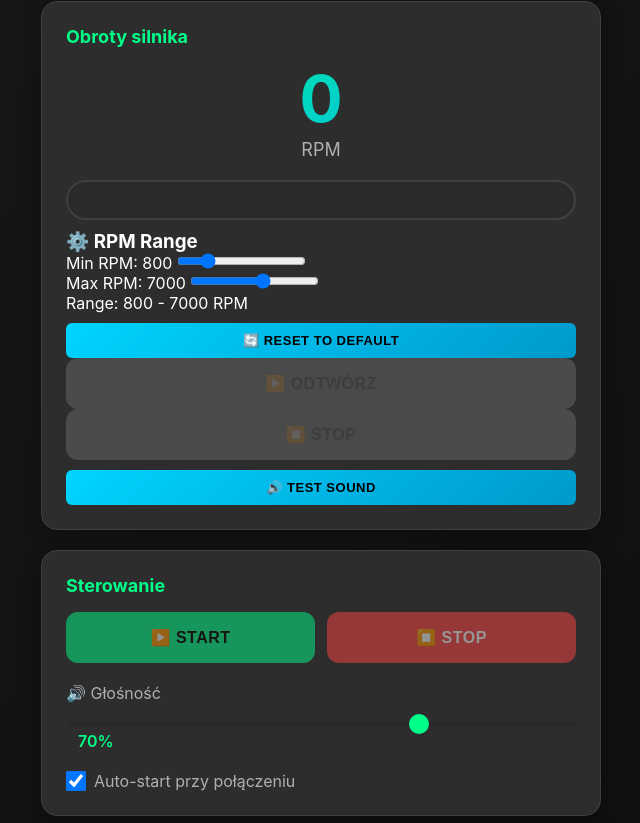
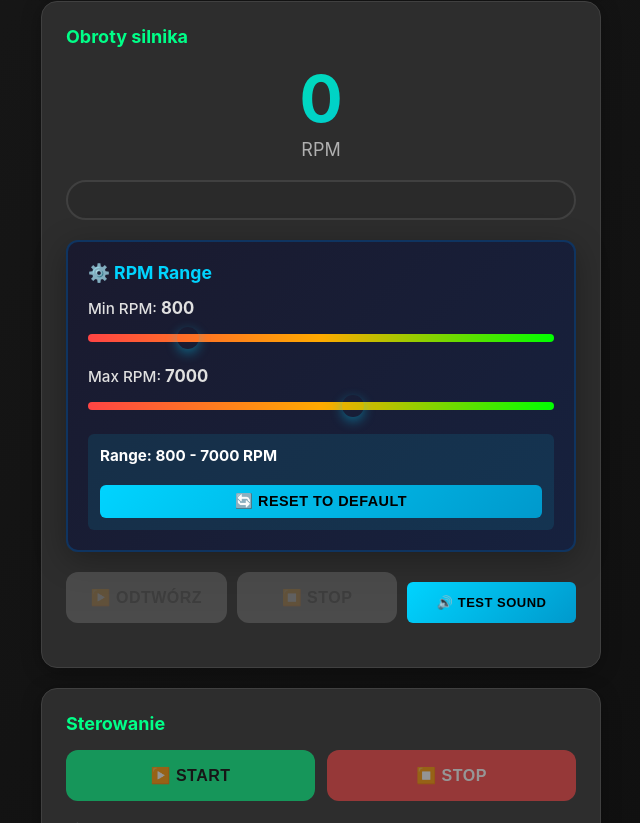
Before and after one commit to piterssss190/OBD2sound, a plain HTML site: page index.html in a window 1280 px wide. Shown: the part 660-1483 px from the top of the page, without its empty margins (319-959 px from the left). Drawn offline with Linux system fonts and the light colour scheme; no server answers.

Commit message:
Update styles.css

```diff
--- a/styles.css
+++ b/styles.css
@@ -248,7 +248,129 @@
     color: var(--text-secondary);
     font-size: 12px;
 }
+/* RPM Range Section */
+.rpm-range-section {
+    background: linear-gradient(135deg, #1a1a2e 0%, #16213e 100%);
+    border: 2px solid #0f3460;
+    border-radius: 12px;
+    padding: 20px;
+    margin: 20px 0;
+    box-shadow: 0 8px 32px rgba(0, 0, 0, 0.3);
+}
 
+.rpm-range-section h3 {
+    color: #00d4ff;
+    margin-bottom: 15px;
+    font-size: 1.1em;
+    display: flex;
+    align-items: center;
+    gap: 8px;
+}
+
+.rpm-control {
+    margin-bottom: 20px;
+}
+
+.rpm-control label {
+    display: block;
+    color: #e0e0e0;
+    font-size: 0.95em;
+    margin-bottom: 8px;
+    font-weight: 500;
+}
+
+.rpm-control label span {
+    color: var(--primary);
+    font-weight: bold;
+    font-size: 1.1em;
+}
+
+.rpm-control input[type="range"] {
+    width: 100%;
+    height: 8px;
+    border-radius: 5px;
+    background: linear-gradient(to right, #ff4444, #ffaa00, #00ff00);
+    outline: none;
+    -webkit-appearance: none;
+    appearance: none;
+    cursor: pointer;
+}
+
+.rpm-control input[type="range"]::-webkit-slider-thumb {
+    -webkit-appearance: none;
+    appearance: none;
+    width: 22px;
+    height: 22px;
+    border-radius: 50%;
+    background: linear-gradient(135deg, var(--primary), #0099cc);
+    cursor: pointer;
+    box-shadow: 0 4px 12px rgba(0, 212, 255, 0.4);
+    transition: all 0.2s ease;
+}
+
+.rpm-control input[type="range"]::-webkit-slider-thumb:hover {
+    transform: scale(1.2);
+    box-shadow: 0 6px 16px rgba(0, 212, 255, 0.6);
+}
+
+.rpm-control input[type="range"]::-moz-range-thumb {
+    width: 22px;
+    height: 22px;
+    border-radius: 50%;
+    background: linear-gradient(135deg, var(--primary), #0099cc);
+    cursor: pointer;
+    border: none;
+    box-shadow: 0 4px 12px rgba(0, 212, 255, 0.4);
+    transition: all 0.2s ease;
+}
+
+.rpm-control input[type="range"]::-moz-range-thumb:hover {
+    transform: scale(1.2);
+}
+
+.rpm-info {
+    background: rgba(0, 212, 255, 0.1);
+    border-left: 4px solid var(--primary);
+    padding: 12px;
+    border-radius: 6px;
+    margin-top: 15px;
+}
+
+.rpm-info p {
+    color: var(--primary);
+    font-weight: bold;
+    margin-bottom: 10px;
+    font-size: 0.95em;
+}
+
+#resetRpmBtn {
+    width: 100%;
+    padding: 8px 12px;
+    font-size: 0.9em;
+}
+
+/* Adjust controls section spacing */
+.controls-section {
+    margin: 20px 0;
+    display: flex;
+    gap: 10px;
+}
+
+.controls-section .btn {
+    flex: 1;
+}
+
+@media (max-width: 480px) {
+    .rpm-control input[type="range"]::-webkit-slider-thumb {
+        width: 20px;
+        height: 20px;
+    }
+
+    .rpm-control input[type="range"]::-moz-range-thumb {
+        width: 20px;
+        height: 20px;
+    }
+}
 /* Controls */
 .controls {
     display: grid;
```
